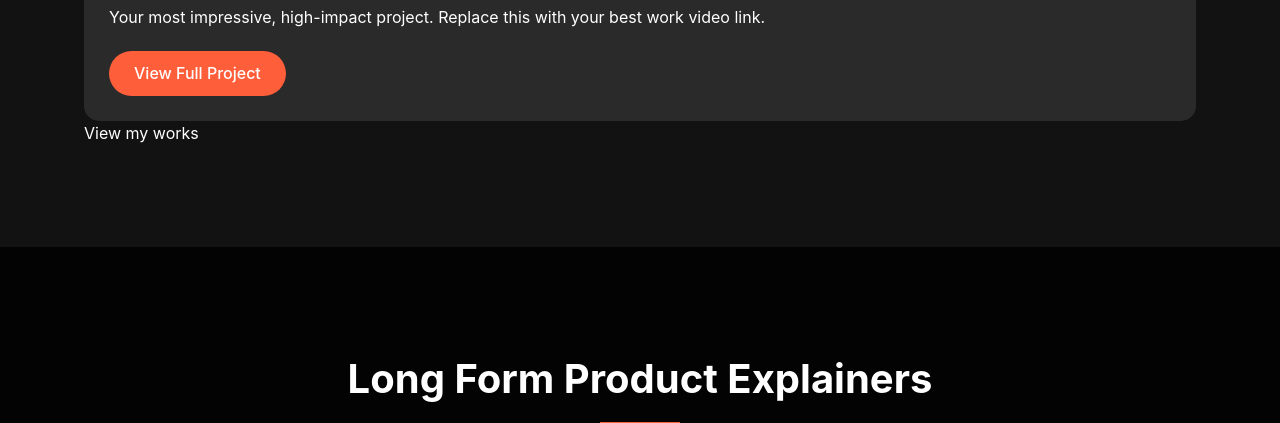
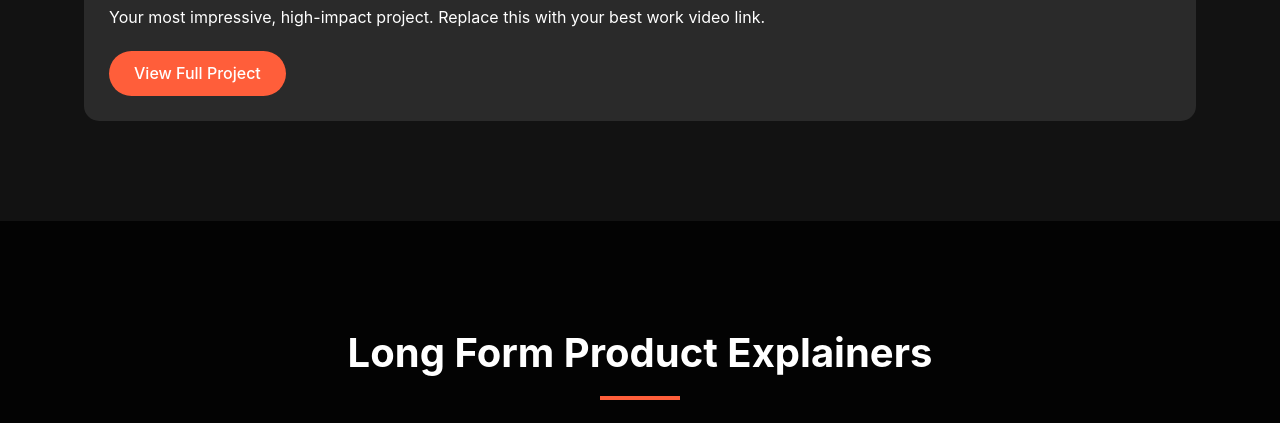
Before and after one commit to arafatyeasirjoy/arafatyeasirjoy.github.io, a plain HTML site: page index.html in a window 1280 px wide. Shown: the part 2320-2743 px from the top of the page. Drawn offline with Linux system fonts and the light colour scheme.

Commit message:
Update index.html

```diff
--- a/index.html
+++ b/index.html
@@ -86,7 +86,6 @@
               </div>
             </div>
           </div>
-          <a href="#projects" class="view-works-btn">View my works</a>
         </div>
       </section>
 
```
